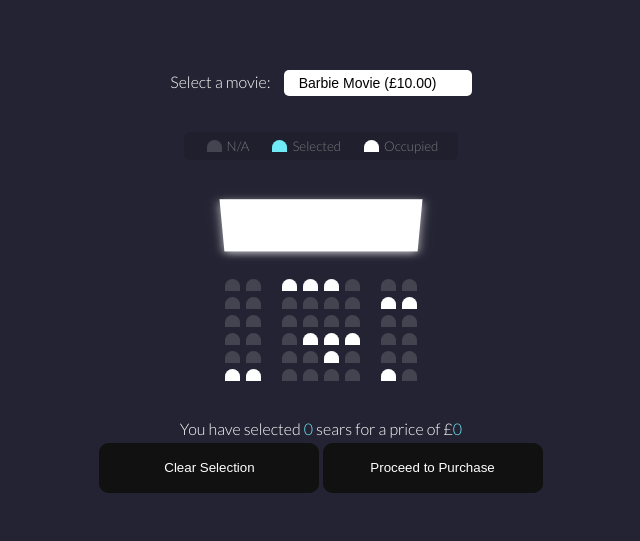
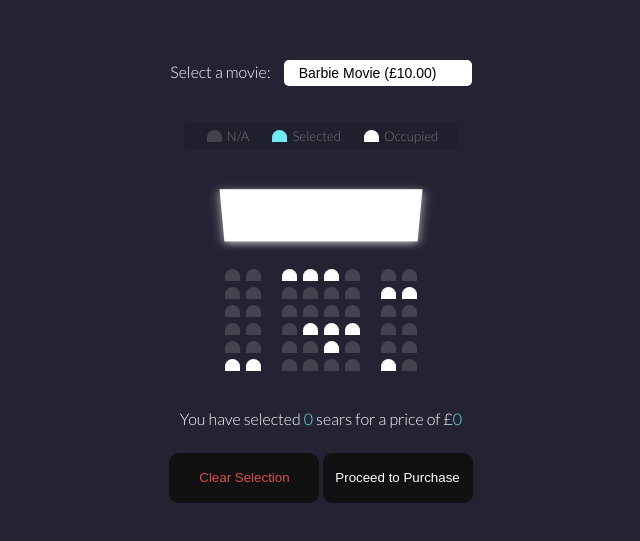
Before and after one commit to adam1996/Movie-Booking, a plain HTML site: page index.html in a window 1280 px wide. Shown: the part 129-670 px from the top of the page, without its empty margins (319-959 px from the left). Drawn offline with Linux system fonts and the light colour scheme.

Commit message:
Update button styling

```diff
--- a/styles.css
+++ b/styles.css
@@ -117,11 +117,12 @@ p.text span {
 /* Buton hover effect: */
 
 .glow-on-hover {
-    width: 220px;
+    width: 150px;
     height: 50px;
     border: none;
     outline: none;
     color: #fff;
+    margin-top: 20px;
     background: #111;
     cursor: pointer;
     position: relative;
@@ -175,3 +176,7 @@ p.text span {
     50% { background-position: 400% 0; }
     100% { background-position: 0 0; }
 }
+
+#clearSelectionButton{
+    color: rgb(221, 78, 78);
+}
```
